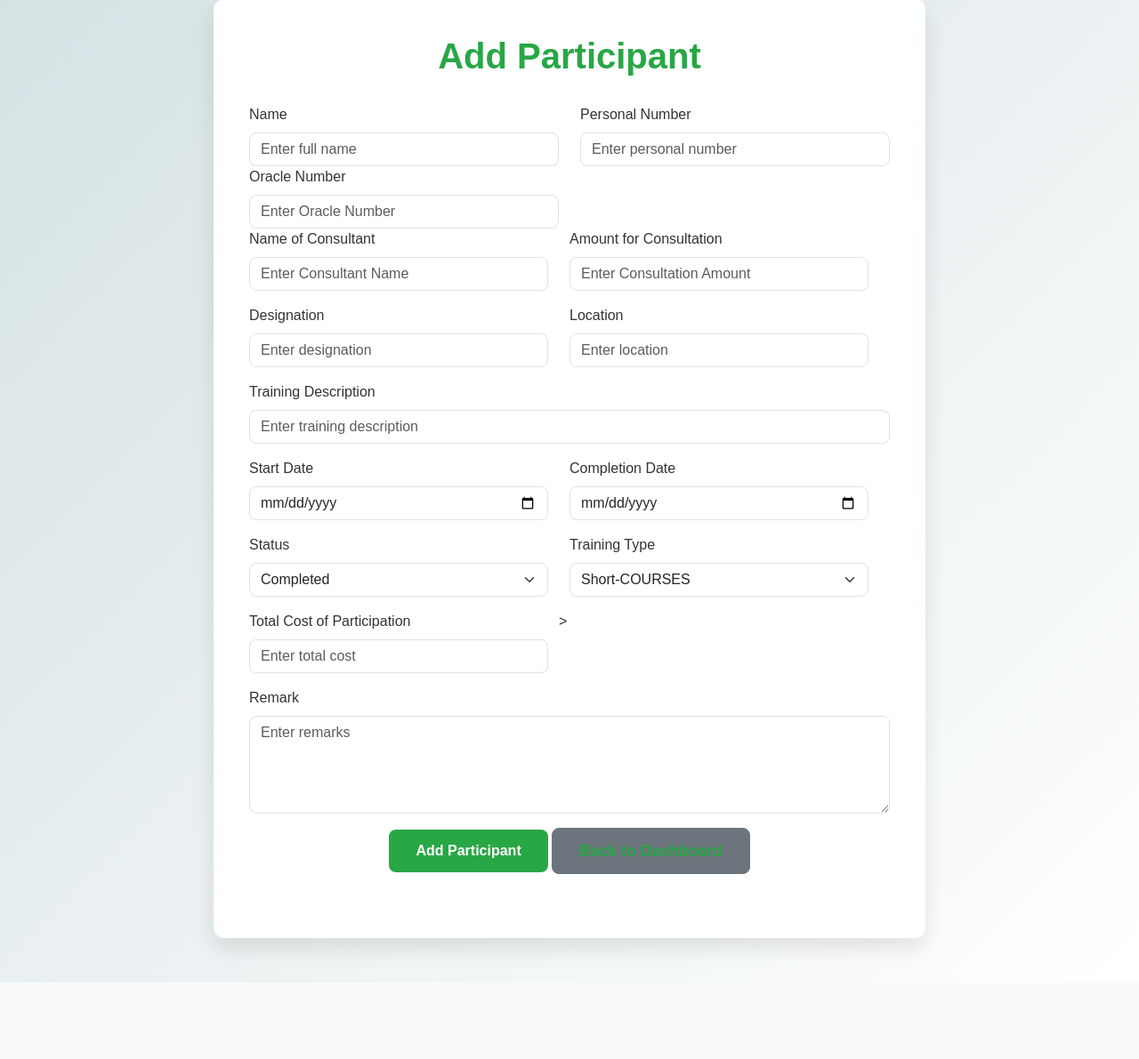
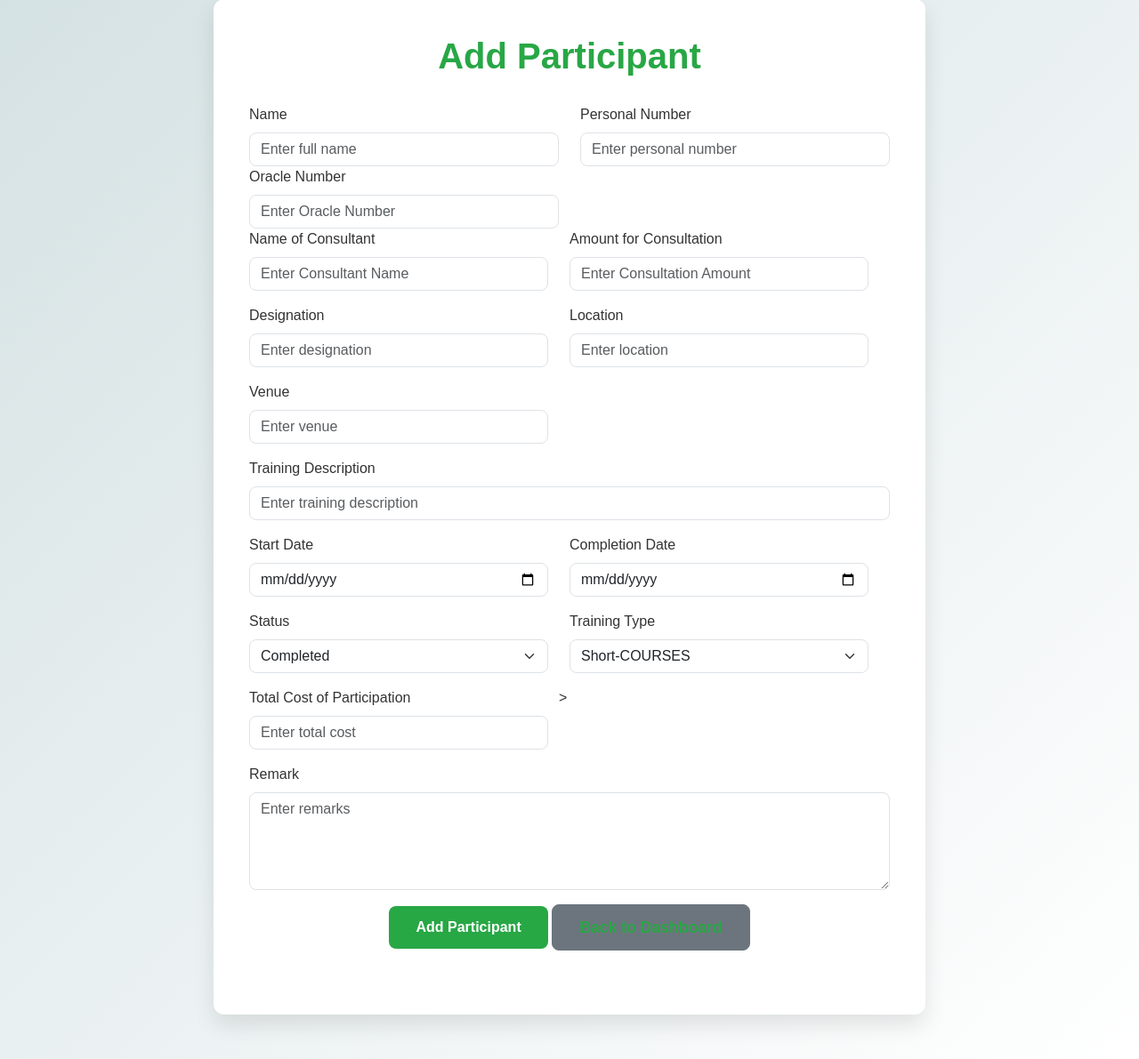
Before and after one commit to kingjothan/npa_training, a PHP site: page /add_user.php in a window 1280 px wide. Shown: the part 51-1242 px from the top of the page at 89% size. Before the commit the page ends 1156 px from the top, so only its background shows below. Run offline with PHP 8.4, Linux system fonts and the light colour scheme; some libraries are stand-ins or nearby versions.

Commit message:
third commit

```diff
--- a/add_user.php
+++ b/add_user.php
@@ -43,6 +43,7 @@ if ($_SERVER['REQUEST_METHOD'] === 'POST') {
     $oracle_number = sanitizeInput($_POST['oracle_number'] ?? '');
     $consultant_name = sanitizeInput($_POST['consultant_name'] ?? '');
     $consultation_amount = sanitizeInput($_POST['consultation_amount'] ?? '');
+    $venue = sanitizeInput($_POST['venue'] ?? ''); // Added Venue field
 
     // Check if personal_number already exists
     $checkSql = "SELECT COUNT(*) FROM participants WHERE personal_number = :personal_number";
@@ -57,11 +58,11 @@ if ($_SERVER['REQUEST_METHOD'] === 'POST') {
         $sql = "INSERT INTO participants (
                     name, personal_number, designation, location, training_description,
                     start_date, completion_date, number_of_days, status, training_type,
-                    total_cost_of_participation, remark, oracle_number, consultant_name, consultation_amount
+                    total_cost_of_participation, remark, oracle_number, consultant_name, consultation_amount, venue
                 ) VALUES (
                     :name, :personal_number, :designation, :location, :training_description,
                     :start_date, :completion_date, :number_of_days, :status, :training_type,
-                    :total_cost_of_participation, :remark, :oracle_number, :consultant_name, :consultation_amount
+                    :total_cost_of_participation, :remark, :oracle_number, :consultant_name, :consultation_amount, :venue
                 )";
 
         $stmt = $pdo->prepare($sql);
@@ -81,6 +82,7 @@ if ($_SERVER['REQUEST_METHOD'] === 'POST') {
         $stmt->bindParam(':oracle_number', $oracle_number);
         $stmt->bindParam(':consultant_name', $consultant_name);
         $stmt->bindParam(':consultation_amount', $consultation_amount);
+        $stmt->bindParam(':venue', $venue); // Added Venue field
 
         if ($stmt->execute()) {
             $_SESSION['success_message'] = "Participant added successfully!";
@@ -250,6 +252,13 @@ if ($_SERVER['REQUEST_METHOD'] === 'POST') {
                 </div>
             </div>
 
+            <div class="row mb-3">
+                <div class="col-md-6">
+                    <label for="venue" class="form-label">Venue</label> <!-- Added Venue field -->
+                    <input type="text" name="venue" id="venue" class="form-control" placeholder="Enter venue" required>
+                </div>
+            </div>
+
             <div class="mb-3">
                 <label for="training_description" class="form-label">Training Description</label>
                 <input name="training_description" id="training_description" class="form-control" rows="4" placeholder="Enter training description">
@@ -340,8 +349,9 @@ if ($_SERVER['REQUEST_METHOD'] === 'POST') {
             var oracleNumber = document.getElementById('oracle_number').value;
             var consultantName = document.getElementById('consultant_name').value;
             var consultationAmount = document.getElementById('consultation_amount').value;
+            var venue = document.getElementById('venue').value; // Added Venue field
 
-            if (name === "" || personalNumber === "" || startDate === "" || completionDate === "" || totalCost === "" || oracleNumber === "" || consultantName === "" || consultationAmount === "") {
+            if (name === "" || personalNumber === "" || startDate === "" || completionDate === "" || totalCost === "" || oracleNumber === "" || consultantName === "" || consultationAmount === "" || venue === "") {
                 isValid = false;
                 toastr.error('Please fill out all required fields correctly.');
             }
--- a/admin_dashboard.php
+++ b/admin_dashboard.php
@@ -431,6 +431,7 @@ function escape($data) {
                     <th>Personal Number</th>
                     <th>Designation</th>
                     <th>Location</th>
+                    <th>Venue</th> <!-- Added Venue field -->
                     <th>Actions</th>
                 </tr>
             </thead>
@@ -442,6 +443,7 @@ function escape($data) {
                             <td><?= escape($participant['personal_number']) ?></td>
                             <td><?= escape($participant['designation']) ?></td>
                             <td><?= escape($participant['location']) ?></td>
+                            <td><?= escape($participant['venue']) ?></td> <!-- Added Venue field -->
                             <td class="actions">
                                 <a href="edit_participant.php?id=<?= escape($participant['id']) ?>" class="edit">Edit</a>
                                 <a href="?delete=<?= escape($participant['id']) ?>" class="delete" onclick="return confirm('Are you sure?')">Delete</a>
@@ -450,7 +452,7 @@ function escape($data) {
                     <?php endforeach; ?>
                 <?php else: ?>
                     <tr>
-                        <td colspan="6">No participants found.</td>
+                        <td colspan="7">No participants found.</td>
                     </tr>
                 <?php endif; ?>
             </tbody>
--- a/npa_training.sql
+++ b/npa_training.sql
@@ -8,16 +8,17 @@ CREATE TABLE participants (
     personal_number VARCHAR(50) NOT NULL,
     designation VARCHAR(100),
     location VARCHAR(100),
+    venue VARCHAR(255), -- Added Venue field
     training_description TEXT,
     start_date DATE NOT NULL,
     completion_date DATE NOT NULL,
     number_of_days INT NOT NULL,
     status VARCHAR(50) NOT NULL,
     training_type VARCHAR(50) NOT NULL,
-    total_cost_of_participation DECIMAL(10, 2),
+    total_cost_of_participation DECIMAL(19, 2),
     oracle_number VARCHAR(255), -- New field: Oracle Number
     consultant_name VARCHAR(255), -- New field: Name of Consultant
-    consultation_amount DECIMAL(10, 2), -- New field: Amount for Consultation
+    consultation_amount DECIMAL(19, 2), -- New field: Amount for Consultation
     remark TEXT,
     INDEX idx_name (name), -- Index for faster searches by name
     INDEX idx_personal_number (personal_number), -- Index for personal number
--- a/view_users.php
+++ b/view_users.php
@@ -342,6 +342,7 @@ $total_consultation_amount_all = 0; // New variable for total consultation amoun
                     <th>Name</th>
                     <th>Personal Number</th>
                     <th>Location</th>
+                    <th>Venue</th> <!-- Added Venue field -->
                     <th>Status</th>
                     <th>Training Description</th>
                     <th>Total Cost</th>
@@ -361,6 +362,7 @@ $total_consultation_amount_all = 0; // New variable for total consultation amoun
                             <td><?= htmlspecialchars($row['name']) ?></td>
                             <td><?= htmlspecialchars($row['personal_number']) ?></td>
                             <td><?= htmlspecialchars($row['location']) ?></td>
+                            <td><?= htmlspecialchars($row['venue']) ?></td> <!-- Added Venue field -->
                             <td><?= htmlspecialchars($row['status']) ?></td>
                             <td><?= htmlspecialchars($row['training_description']) ?></td>
                             <td><?= number_format($total_cost, 2) ?></td>
```
Also changed, not shown: add_participant.php (+7 -2 lines), edit_participant.php (+6 -2 lines), view_user.php (+10 -5 lines).
